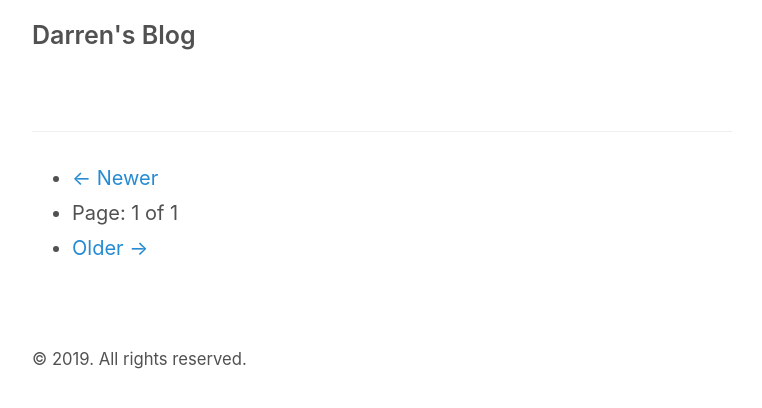
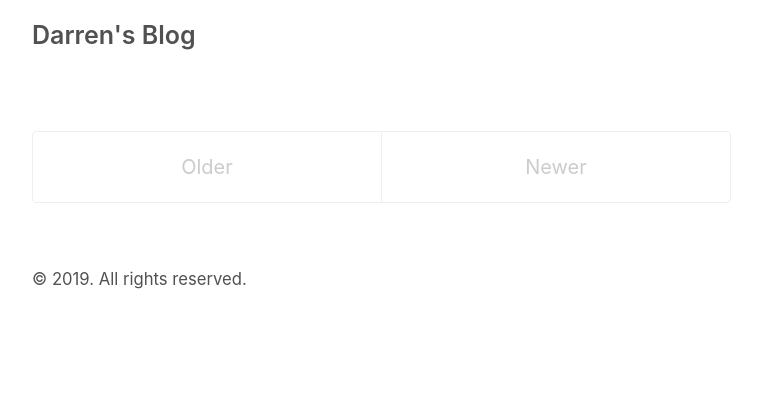
Before and after one commit to oudushu/oudushu.github.io, a Jekyll site: the page built from index.html, in a window 1280 px wide. Shown: the top 408 px of the page, without its empty margins (258-1020 px from the left). Built offline with Jekyll 4.4.1, drawn with Linux system fonts in a browser that asks for light colours; the list of posts is cut into pages by our own code.

Commit message:
Edit config file

```diff
--- a/index.html
+++ b/index.html
@@ -1,74 +1,33 @@
 ---
-layout: page
-tagline:
+layout: default
+title: Home
 ---
 
-{% for post in paginator.posts %}
+<div class="posts">
+  {% for post in paginator.posts %}
+  <article class="post">
+    <h1 class="post-title">
+      <a href="{{ site.baseurl }}{{ post.url }}">
+        {{ post.title }}
+      </a>
+    </h1>
 
-<article class="home">
+    <time datetime="{{ post.date | date_to_xmlschema }}" class="post-date">{{ post.date | date_to_string }}</time>
 
-  <span class="post-date">
-    {% assign d = post.date | date: "%d" | plus:'0' %}
-    {{ post.date | date: "%B" }}
-    {% case d %}
-    {% when 1 or 21 or 31 %}{{ d }}st,
-    {% when 2 or 22 %}{{ d }}nd,
-    {% when 3 or 23 %}{{ d }}rd,
-    {% else %}{{ d }}th,
-    {% endcase %}
-    {{ post.date | date: "%Y" }}
-  </span>
+    {{ post.content }}
+  </article>
+  {% endfor %}
+</div>
 
-  <h2>
-    <a href="{{ site.BASE_PATH }}{{ post.url }}">{{ post.title }}</a>
-  </h2>
-
-  <div>
-    {% if post.fullview %}
-    {{ post.content }}
-    {% else %}
-    {% if post.shortinfo %}
-    {{ post.shortinfo }}
-    {% elsif post.description %}
-    {{ post.description }}
-    {% else %}
-    {{ post.excerpt }}
-    {% endif %}
-    {% endif %}
-  </div>
-
-</article>
-{% endfor %}
-<hr/>
-
-<ul class="pager">
-
+<div class="pagination">
+  {% if paginator.next_page %}
+    <a class="pagination-item older" href="{{ paginator.next_page_path | prepend: site.baseurl }}">Older</a>
+  {% else %}
+    <span class="pagination-item older">Older</span>
+  {% endif %}
   {% if paginator.previous_page %}
-  <li class="previous">
-    {% if paginator.previous_page == 1 %}
-    <a href="{{ site.BASE_PATH }}/">&larr; Newer</a>
-    {% else %}
-    <a href="{{ site.BASE_PATH }}/{{ site.paginate_path | replace: ':num', paginator.previous_page }}">&larr; Newer</a>
-    {% endif %}
-  </li>
+    <a class="pagination-item newer" href="{{ paginator.previous_page_path | prepend: site.baseurl }}">Newer</a>
   {% else %}
-  <li class="previous disabled">
-    <a>&larr; Newer</a>
-  </li>
+    <span class="pagination-item newer">Newer</span>
   {% endif %}
-
-  <li>
-    <span class="page_number">Page: {{ paginator.page }} of {{ paginator.total_pages }}</span>
-  </li>
-
-  {% if paginator.next_page %}
-  <li class="next">
-    <a href="{{ site.BASE_PATH }}/{{ site.paginate_path | replace: ':num', paginator.next_page }}">Older &rarr;</a>
-  </li>
-  {% else %}
-  <li class="next disabled">
-    <a>Older &rarr;</a>
-  </li>
-  {% endif %}
-
-</ul>
+</div>
```
